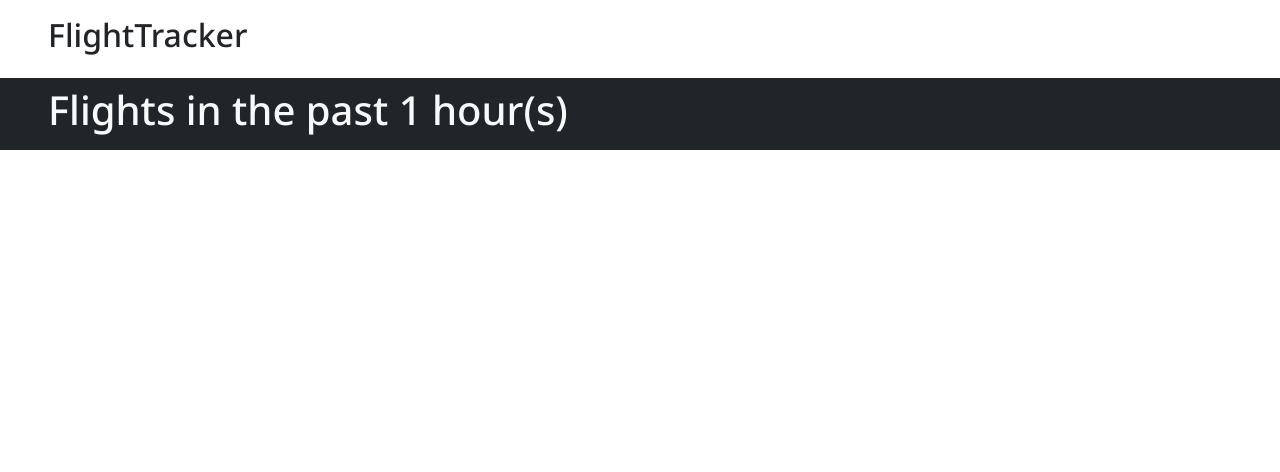
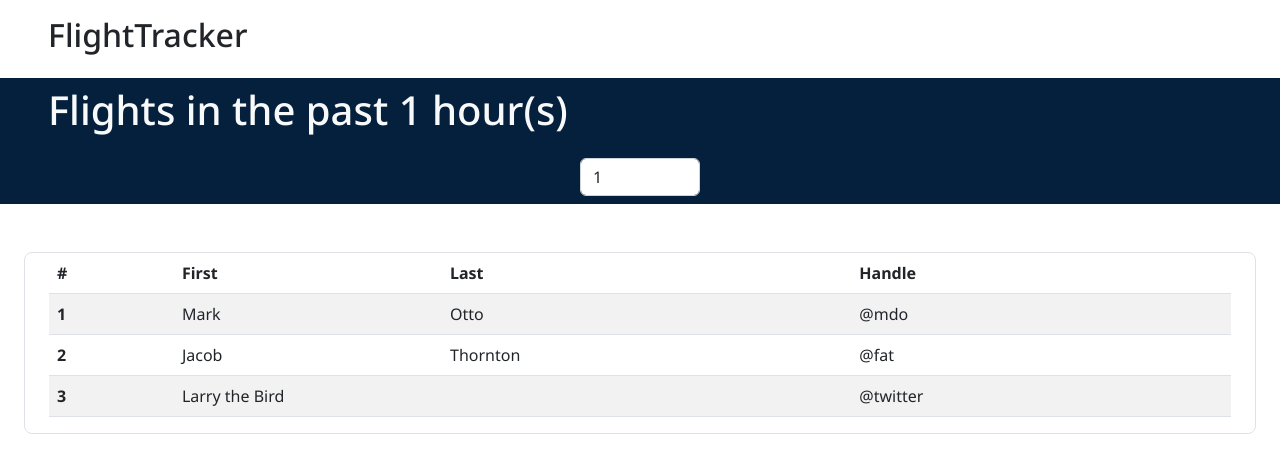
Before and after one commit to MaywedaDev/FlightTracker-React, a React (Vite) app: page / in a window 1280 px wide. Shown: the top 472 px of the page. Built offline with nearby package versions, Linux system fonts and the light colour scheme.

Commit message:
Updated Code

```diff
--- a/src/components/DashBoard.jsx
+++ b/src/components/DashBoard.jsx
@@ -1,14 +1,54 @@
-
-function Hero(){
+import styles from '../styles/DashBoard.module.css'
+function DashBoard(){
 
 	return (<>
 			<div className="py-3 px-5">
 				<h2 className="text-dark">FlightTracker</h2>
 			</div>
-			<div className="px-5 py-2 text-light bg-dark">
-			<h1>Flights in the past 1 hour(s)</h1>
+			<div className={`${styles.ctrls} px-5 py-2 text-light mb-4`} >
+				<h1 className='mb-4'>Flights in the past 1 hour(s)</h1>
+				<div className='d-flex'>
+				<select name="" id="" className={`${styles.select} form-control mx-auto`}>
+					<option value="1">1</option>
+					<option value="2">2</option>
+					<option value="3">3</option>
+					<option value="4">4</option>
+					<option value="5">5</option>
+				</select>
+				</div>
+			</div>
+			<div className='m-4 px-4 border rounded-3 rounded'>
+				<table class="table table-striped table-hover">
+					<thead>
+						<tr>
+						<th scope="col">#</th>
+						<th scope="col">First</th>
+						<th scope="col">Last</th>
+						<th scope="col">Handle</th>
+						</tr>
+					</thead>
+					<tbody>
+						<tr>
+						<th scope="row">1</th>
+						<td>Mark</td>
+						<td>Otto</td>
+						<td>@mdo</td>
+						</tr>
+						<tr>
+						<th scope="row">2</th>
+						<td>Jacob</td>
+						<td>Thornton</td>
+						<td>@fat</td>
+						</tr>
+						<tr>
+						<th scope="row">3</th>
+						<td colspan="2">Larry the Bird</td>
+						<td>@twitter</td>
+						</tr>
+					</tbody>
+				</table>
 			</div>
 		</>)
 }
 
-export default Hero
+export default DashBoard
--- /dev/null
+++ b/src/styles/Dashboard.module.css
@@ -0,0 +1,7 @@
+.ctrls{
+    background-color: #05203c;
+}
+
+.select{
+    width: 120px !important;
+}
```
